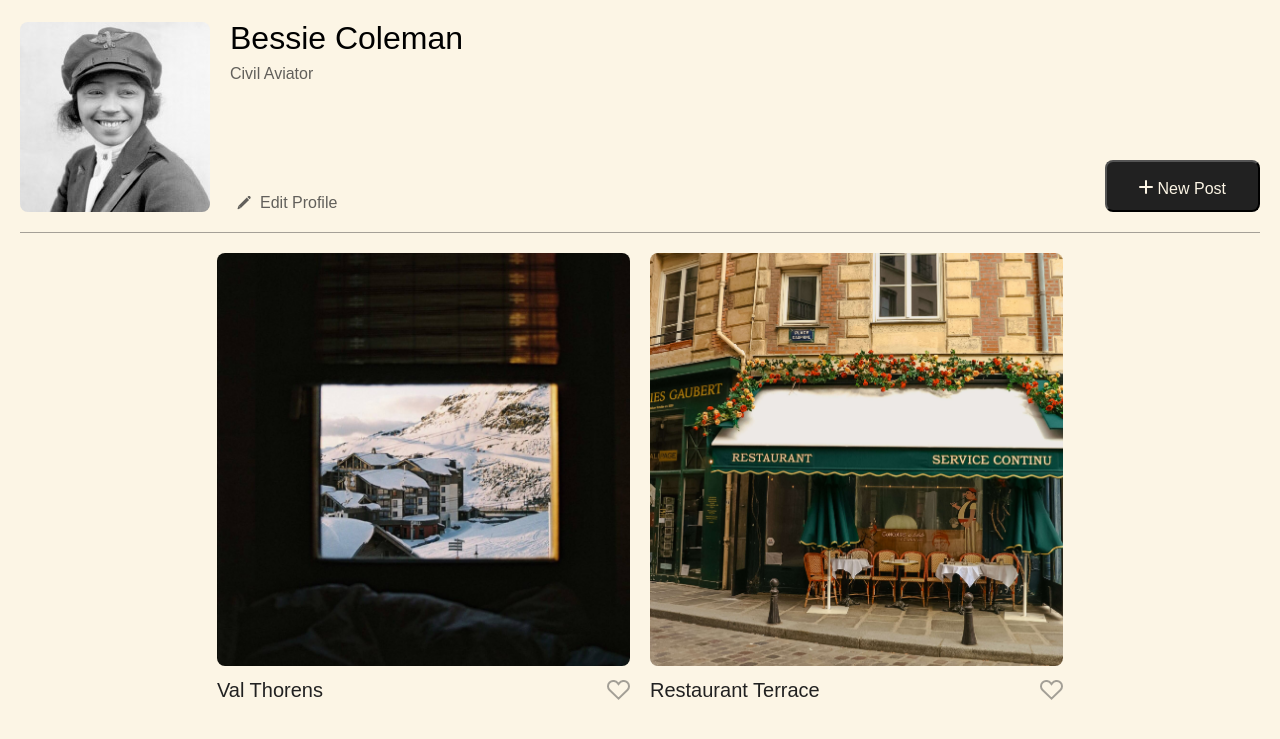
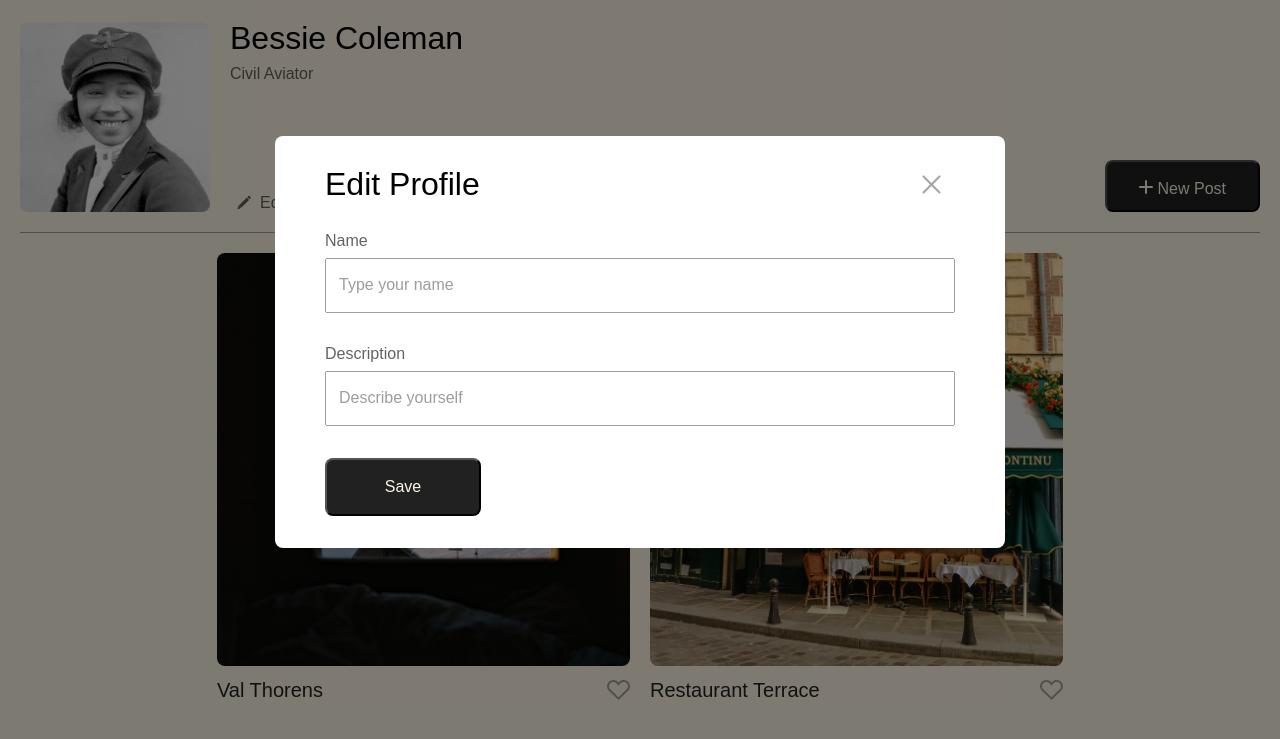
Before and after one commit to ayvisperas/se_project_spots, a plain HTML site: page index.html in a window 1280 px wide. Shown: the part 58-797 px from the top of the page. Drawn offline with Linux system fonts and the light colour scheme; grey boxes are pictures that could not be loaded; a web font is replaced by a local one.

Commit message:
added modal

```diff
--- /dev/null
+++ b/blocks/modal.css
@@ -0,0 +1,103 @@
+.modal {
+  position: fixed;
+  top: 0;
+  left: 0;
+  bottom: 0;
+  right: 0;
+  background-color: rgba(0, 0, 0, 0.5);
+  display: flex;
+  flex-direction: column;
+  align-items: center;
+  justify-content: center;
+  padding: 0 20px;
+  visibility: hidden;
+}
+
+.modal_opened {
+  visibility: visible;
+}
+
+.modal__container {
+  background: #fff;
+  padding: 32px 50px;
+  max-width: 730px;
+  position: relative;
+  width: 100%;
+  box-sizing: border-box;
+  border-radius: 8px;
+}
+
+.modal__close-btn {
+  position: absolute;
+  top: 32px;
+  right: 50px;
+  width: 40px;
+  height: 40px;
+  background-image: url(../images/close-btn.jpg);
+  border: none;
+  background-color: transparent;
+  opacity: 40%;
+}
+
+.modal__close-btn:hover {
+  opacity: 1;
+}
+
+.modal__title {
+  margin: 0 0 32px;
+  font-weight: 500;
+  font-size: 32px;
+  line-height: 1;
+}
+
+.modal__label {
+  display: flex;
+  flex-direction: column;
+  gap: 8px;
+  margin-bottom: 32px;
+  opacity: 70%;
+  font-weight: 500;
+  color: #212121;
+}
+
+.modal__input {
+  padding: 16px 12px;
+  color: #212121;
+  font-weight: 500;
+}
+
+.modal__submit-btn {
+  width: 156px;
+  padding: 18px 0;
+  background-color: #212121;
+  border-radius: 8px;
+  color: #fcf5e5;
+}
+
+@media screen and (max-width: 627px) {
+  .modal {
+    padding: 0 10px;
+  }
+
+  .modal__container {
+    padding: 12px;
+  }
+
+  .modal__title {
+    font-size: 20px;
+    margin: 10px 0 34px;
+  }
+
+  .modal__close-btn {
+    top: 12px;
+    right: 12px;
+  }
+
+  .modal__label {
+    margin-bottom: 24px;
+  }
+
+  .modal__submit-btn {
+    width: 100%;
+  }
+}
--- a/index.html
+++ b/index.html
@@ -107,6 +107,34 @@
         </section>
       </main>
       <footer class="footer">2023 © Spots</footer>
+      <div class="modal modal_opened">
+        <div class="modal__container">
+          <button type="submit" class="modal__close-btn"></button>
+          <h2 class="modal__title">Edit Profile</h2>
+          <form name="edit-profile" class="modal__form">
+            <label for="name" class="modal__label">
+              Name
+              <input
+                id="name"
+                type="text"
+                class="modal__input"
+                placeholder="Type your name"
+              />
+            </label>
+            <label for="description" class="modal__label">
+              Description
+              <input
+                id="description"
+                type="text"
+                class="modal__input"
+                placeholder="Describe yourself"
+              />
+            </label>
+            <button type="submit" class="modal__submit-btn">Save</button>
+          </form>
+        </div>
+      </div>
     </div>
+    <script defer src="./scripts/index.js"></script>
   </body>
 </html>
--- a/pages/index.css
+++ b/pages/index.css
@@ -7,3 +7,4 @@
 @import url(../blocks/cards.css);
 @import url(../blocks/card.css);
 @import url(../blocks/footer.css);
+@import url(../blocks/modal.css);
```
Also changed, not shown: images/close-btn.jpg (added).
